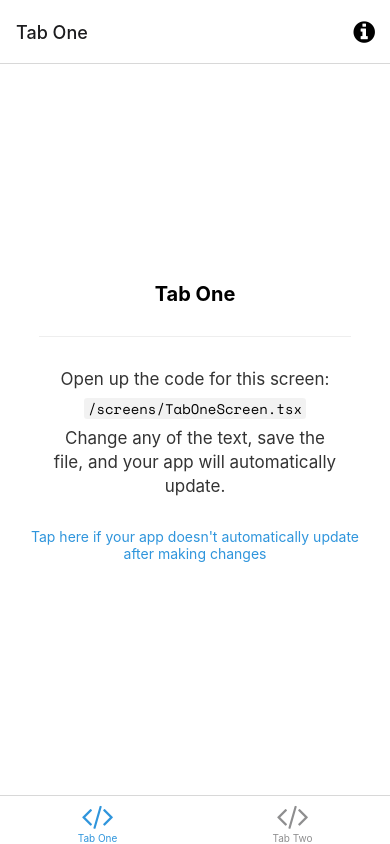
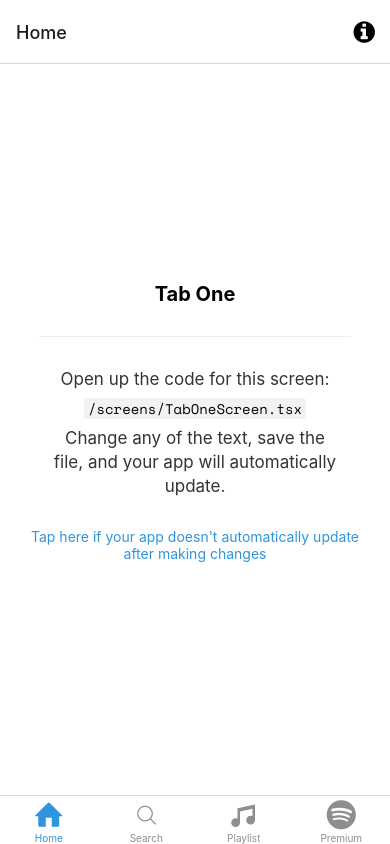
Before and after one commit to Trivenk/PlayBeat, a React Native app: screen /Home in a window 390 px wide. Built offline with nearby package versions, Linux system fonts and the light colour scheme; what expo-linking would draw is missing.

Commit message:
Adding Bottom bar

```diff
--- a/navigation/index.tsx
+++ b/navigation/index.tsx
@@ -3,7 +3,7 @@
  * https://reactnavigation.org/docs/getting-started
  *
  */
-import { FontAwesome } from '@expo/vector-icons';
+import { FontAwesome,Entypo,EvilIcons,MaterialCommunityIcons,FontAwesome5 } from '@expo/vector-icons';
 import { createBottomTabNavigator } from '@react-navigation/bottom-tabs';
 import { NavigationContainer, DefaultTheme, DarkTheme } from '@react-navigation/native';
 import { createNativeStackNavigator } from '@react-navigation/native-stack';
@@ -63,11 +63,11 @@ function BottomTabNavigator() {
         tabBarActiveTintColor: Colors[colorScheme].tint,
       }}>
       <BottomTab.Screen
-        name="TabOne"
+        name="Home"
         component={TabOneScreen}
-        options={({ navigation }: RootTabScreenProps<'TabOne'>) => ({
-          title: 'Tab One',
-          tabBarIcon: ({ color }) => <TabBarIcon name="code" color={color} />,
+        options={({ navigation }: RootTabScreenProps<'Home'>) => ({
+          title: 'Home',
+          tabBarIcon: ({ color }) => <Entypo name="home" color={color} size={30} style={{ marginBottom: -3 }} />,
           headerRight: () => (
             <Pressable
               onPress={() => navigation.navigate('Modal')}
@@ -85,11 +85,27 @@ function BottomTabNavigator() {
         })}
       />
       <BottomTab.Screen
-        name="TabTwo"
+        name="Search"
         component={TabTwoScreen}
         options={{
-          title: 'Tab Two',
-          tabBarIcon: ({ color }) => <TabBarIcon name="code" color={color} />,
+          title: 'Search',
+          tabBarIcon: ({ color }) => <EvilIcons name="search" color={color} size={30} style={{ marginBottom: -3 }} />,
+        }}
+      />
+      <BottomTab.Screen
+        name="Spotify"
+        component={TabTwoScreen}
+        options={{
+          title: 'Playlist',
+          tabBarIcon: ({ color }) => <MaterialCommunityIcons name="music" color={color} size={30} style={{ marginBottom: -3 }} />,
+        }}
+      />
+      <BottomTab.Screen
+        name="Premium"
+        component={TabTwoScreen}
+        options={{
+          title: 'Premium',
+          tabBarIcon: ({ color }) => <FontAwesome5 name="spotify" color={color} size={30} style={{ marginBottom: -3 }} />,
         }}
       />
     </BottomTab.Navigator>
--- a/types.tsx
+++ b/types.tsx
@@ -25,8 +25,10 @@ export type RootStackScreenProps<Screen extends keyof RootStackParamList> = Nati
 >;
 
 export type RootTabParamList = {
-  TabOne: undefined;
-  TabTwo: undefined;
+  Home: undefined;
+  Search: undefined;
+  Spotify:undefined;
+  Premium:undefined;
 };
 
 export type RootTabScreenProps<Screen extends keyof RootTabParamList> = CompositeScreenProps<
```
Also changed, not shown: screens/ModalScreen.tsx (line endings or trailing spaces).
